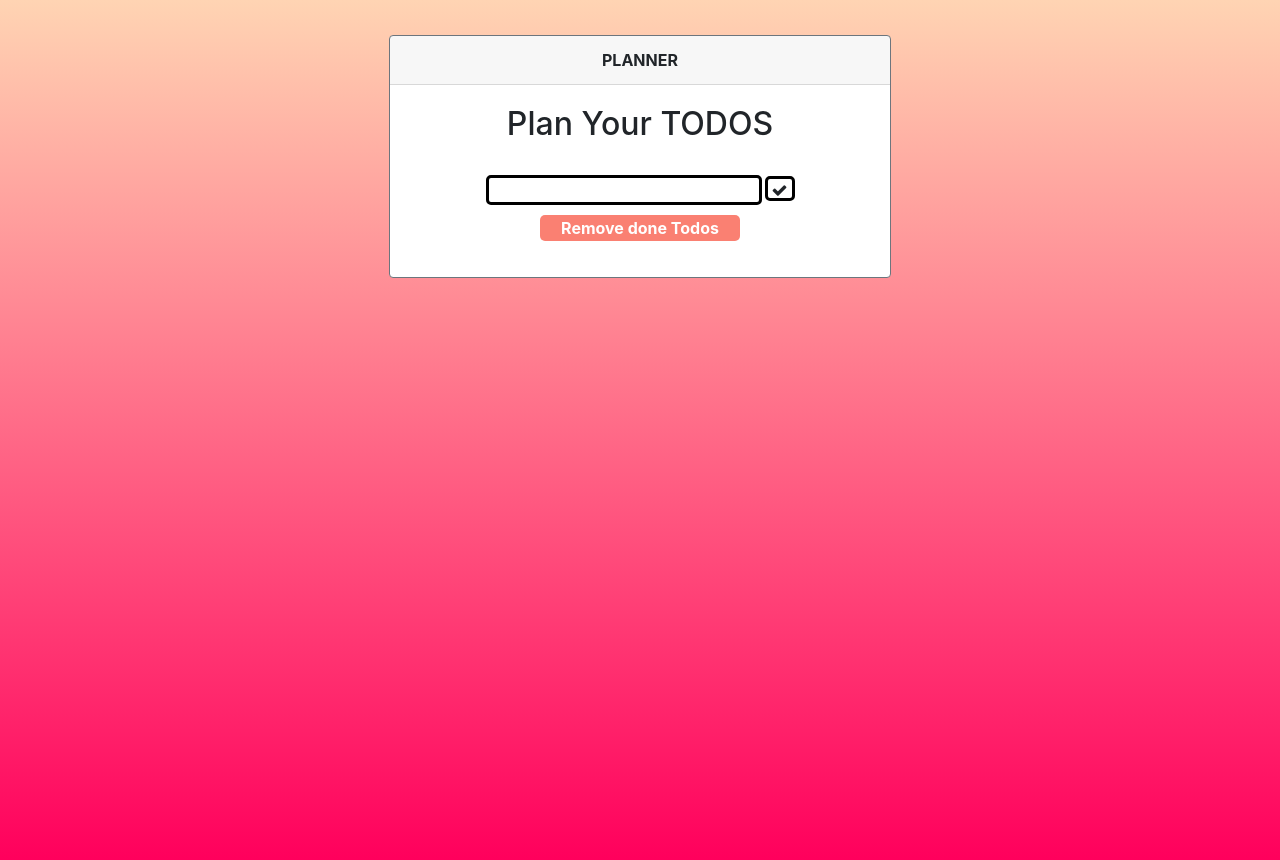
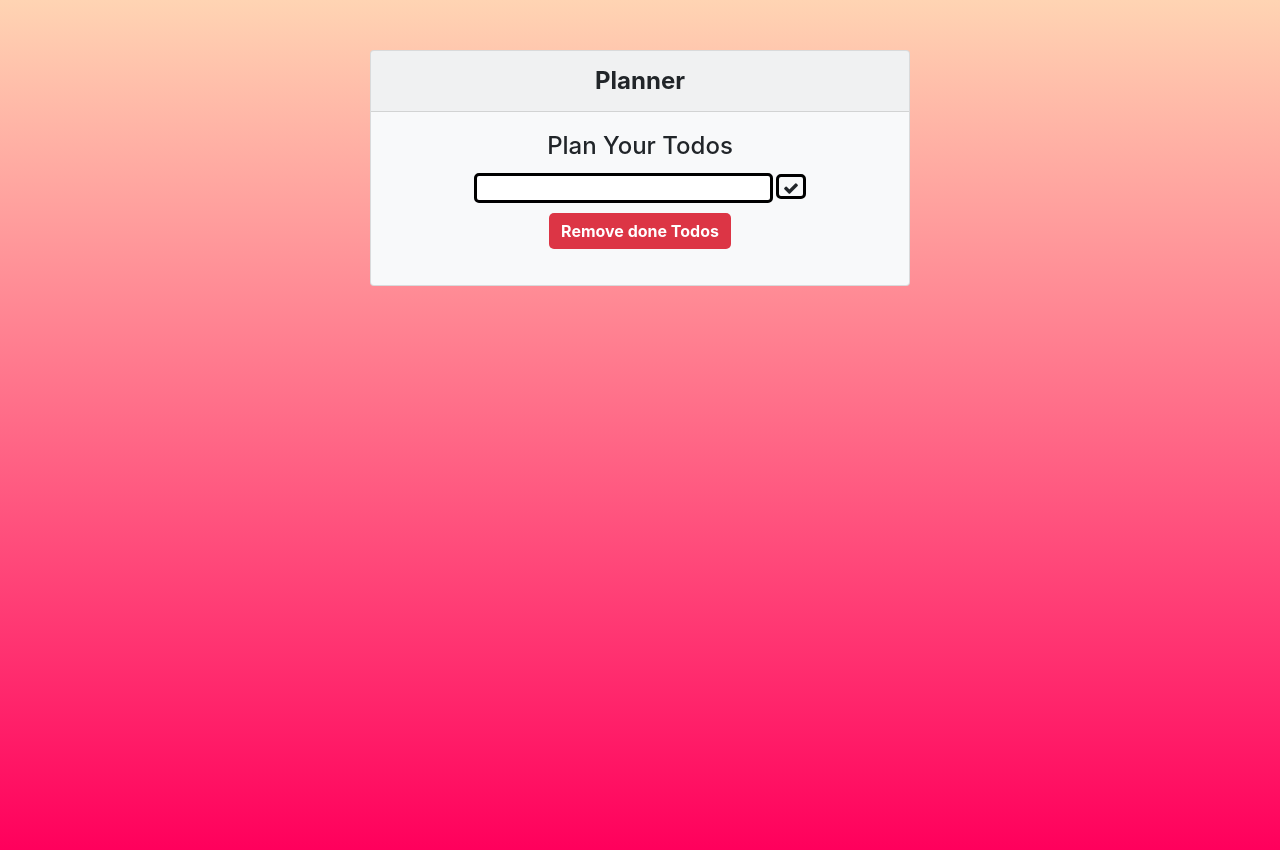
Before and after one commit to sushmithareddy10/todoPlanner, a plain HTML site: page index.html in a window 1280 px wide. Drawn offline with nearby package versions, Linux system fonts and the light colour scheme.

Commit message:
Added new features

```diff
--- a/css/style.css
+++ b/css/style.css
@@ -1,32 +1,21 @@
+.container{
+    margin-top: 50px;
+    text-align: center;
+
+}
+h4{
+    font-weight: bold;
+    font-size: small;
+}
 body{
     background-image: linear-gradient(#FFD4B3,#FF005C);
+    height: 100vh;
 }
 #input{
     width:60%;
     height: 30px;
     border: 3px solid #000000;
     border-radius: 5px;
-}
-h1{
-    text-align: center;
-    margin-top: 50px;
-    font-weight: solid;
-    font-size: 250%;
-
-}
-
-button{
-    width: 200px;
-}
-#remove{
-    margin-top: 10px;
-    border: 3px #FF0000;
-    border-radius: 5px;
-    font-size: medium;
-    font-weight: bold;
-    background-color: #FA8072;
-    padding: 1px;
-
 }
 #pencil{
     width:30px;
@@ -37,13 +26,40 @@ button{
     margin-left: 3px;
 
 }
+.card-header{
+    font-weight: bold;
+    font-size: x-large;
+}
+.container #pencil:hover{
+    background-color: yellow;
 
-#container ul li{
+}
+#cross{
+    width:30px;
+    float: right;
+    padding-top: 3px;
+    border-radius: 15px;
+    background-color: goldenrod;
+}
+/* .stroked{
+    text-decoration: line-through;
+    opacity: 0.5;
+
+} */
+
+#remove{
+    margin-top: 10px;
+    border: 3px #FF0000;
+    border-radius: 5px;
+    font-size: medium;
+    font-weight: bold;
+}
+
+.container ul li{
     list-style-type: none;
     text-align: start;
     list-style-position: outside;
     border: 3px solid gray;
-    /* width: 100%; */
     font-size: larger;
     font-weight: bold;
     margin: 10px auto;
@@ -51,36 +67,11 @@ button{
     border-radius: 15px;
 
 }
-
-#container{
-    text-align: center;
-    padding: 5px;
-    margin: 30px auto;
-    width: 40%;
-    height: 100vh;
-    border-radius: 10px;
-
-
+#check{
+    width: 30px;
+    margin: 2px auto;
 }
-#container #pencil:hover{
-    background-color: yellow;
-
-}
-
-.card-header{
-    font-weight: bold;
-    font-size: medium;
-}
-
-#cross{
-    width:30px;
-    float: right;
-    padding-top: 3px;
-    border-radius: 15px;
-    background-color: goldenrod;
-}
-
-.stroked{
+#check:checked+label{
     text-decoration: line-through;
     opacity: 0.5;
 }
--- a/index.html
+++ b/index.html
@@ -3,32 +3,31 @@
 <head>
     <meta charset="UTF-8">
     <meta name="viewport" content="width=device-width, initial-scale=1.0">
+    <title>TO-DO Planner</title>
     <link rel="stylesheet" href="css/style.css">
+    <link rel="stylesheet" href="https://stackpath.bootstrapcdn.com/font-awesome/4.7.0/css/font-awesome.min.css" integrity="sha384-wvfXpqpZZVQGK6TAh5PVlGOfQNHSoD2xbE+QkPxCAFlNEevoEH3Sl0sibVcOQVnN" crossorigin="anonymous">
     <link rel="stylesheet" href="https://maxcdn.bootstrapcdn.com/bootstrap/4.0.0/css/bootstrap.min.css" integrity="sha384-Gn5384xqQ1aoWXA+058RXPxPg6fy4IWvTNh0E263XmFcJlSAwiGgFAW/dAiS6JXm" crossorigin="anonymous">
-    <link rel="stylesheet" href="https://stackpath.bootstrapcdn.com/font-awesome/4.7.0/css/font-awesome.min.css" integrity="sha384-wvfXpqpZZVQGK6TAh5PVlGOfQNHSoD2xbE+QkPxCAFlNEevoEH3Sl0sibVcOQVnN" crossorigin="anonymous">
-    <title>TO-DO Planner</title>
 </head>
 <body>
-    <div id="container">
+    <div class="container">
         <div class="row justify-content-md-center">
-            <div class="col col-md-12">
-                <div class="card border-secondary mb-3" style="max-width: 58rem;">
-                    <div class="card-header">PLANNER</div>
-                    <div class="card-body">
-                        <h2>Plan Your TODOS</h2><br>
-                        <input type="text" id="input"><span><i class="fa fa-check" aria-hidden="true" id="pencil"></i></span><br>
-                                <button type="button"  class="btn btn-danger" id="remove">Remove done Todos</button>
-                                <ul id="list">
+            <div class="col col-sm-6">
+                    <div class="card bg-light mb-3" style="max-width: 54rem;">
+                        <div class="card-header">Planner</div>
+                        <div class="card-body">
+                          <h4 class="card-title">Plan Your Todos</h4>
+                          <input type="text" id="input"><span><i class="fa fa-check" aria-hidden="true" id="pencil"></i> </span><br>
+                          <button type="button" class="btn btn-danger" id="remove">Remove done Todos</button>
+                          <ul id="list">
 
-
-                                </ul>
-                            </div>
+                          </ul>
+                        </div>
                         </div>
                     </div>
+            </div>
         </div>
     </div>
-             </div>
-    </div>
     <script src="script/script.js"></script>
+
 </body>
 </html>
--- a/script/script.js
+++ b/script/script.js
@@ -19,8 +19,6 @@ function addKey(event){
 
 }
 
-
-
 function addItem(){
     var text=document.getElementById('input').value;
     var ul=document.getElementById('list');
@@ -31,14 +29,16 @@ function addItem(){
     }
     else{
         var li=document.createElement('li');
-        // var checkbox=document.createElement('input');
-        // checkbox.type='checkbox';
-        // checkbox.setAttribute('id','check');
+        var checkbox=document.createElement('input');
+        checkbox.type='checkbox';
+        checkbox.setAttribute('id','check');
+
+
         var label=document.createElement('label');
         label.setAttribute('id','item');
         label.addEventListener('click',function(){
             label.classList.toggle('stroked');
-
+            checkbox.classList.toggle('checked');
         })
 
         var btn= document.createElement('button');
@@ -49,7 +49,7 @@ function addItem(){
         })
 
         ul.appendChild(label);
-        // li.appendChild(checkbox);
+        li.appendChild(checkbox);
         li.appendChild(label)
         label.appendChild(textnode);
         li.appendChild(btn);
@@ -62,7 +62,7 @@ function addItem(){
 function removeItem(){
     li=ul.children;
     for (let index = 0; index < li.length; index++) {
-        while(li[index] && (li[index].children[0].style.textDecoration="line-through"))
+        while(li[index] && (li[index].children[0].checked))
         {
             ul.removeChild(li[index]);
         }
```
Also changed, not shown: 1 other file.
